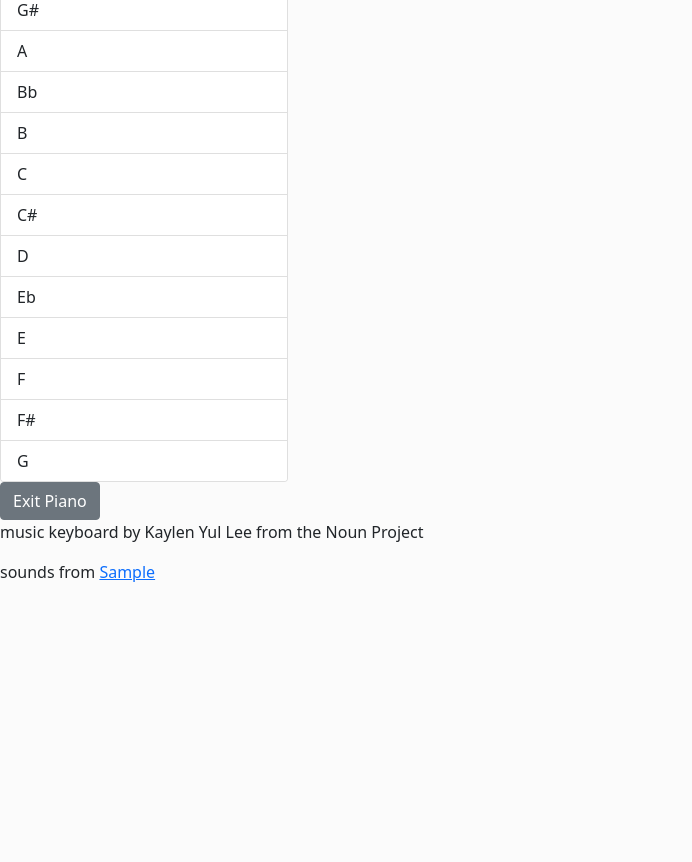
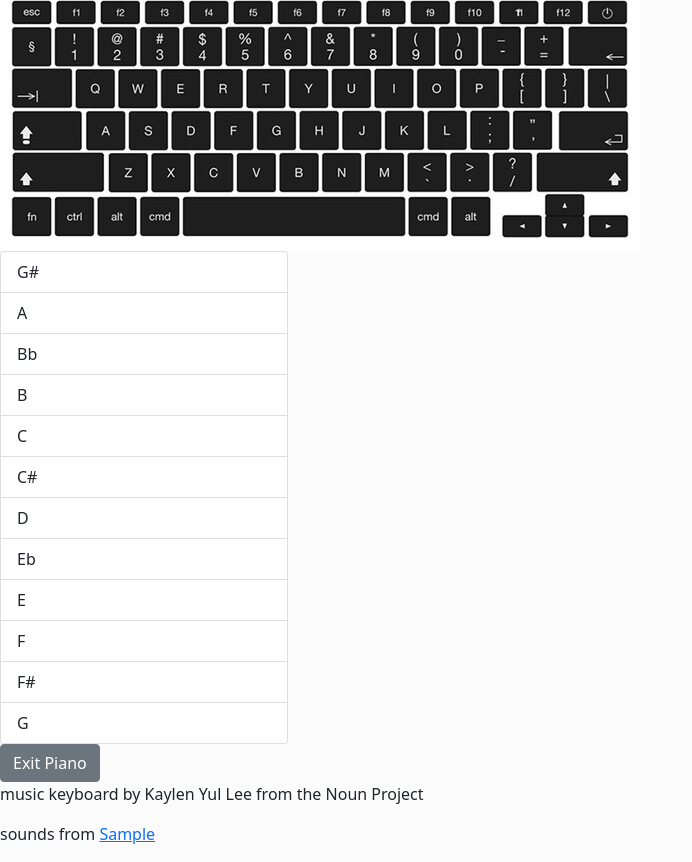
Before and after one commit to KSFlynn007/exit-strategy, a website: page index.html in a window 1280 px wide. Shown: the part 67-929 px from the top of the page, without its empty margins (0-692 px from the left). Before the commit the page ends 800 px from the top, so only its background shows below. Drawn offline with nearby package versions, Linux system fonts and the light colour scheme.

Commit message:
computer-key guide img
need to format, add transition overlays?

```diff
--- a/index.html
+++ b/index.html
@@ -14,6 +14,8 @@
     <header>
         <h1>Piano</h1>
     </header>
+
+    <img src="/img/laptop-keys.jpg" alt="">
 
 
     <div class="card" style="width: 18rem;">
```
Also changed, not shown: img/laptop-keys.jpg (added).
